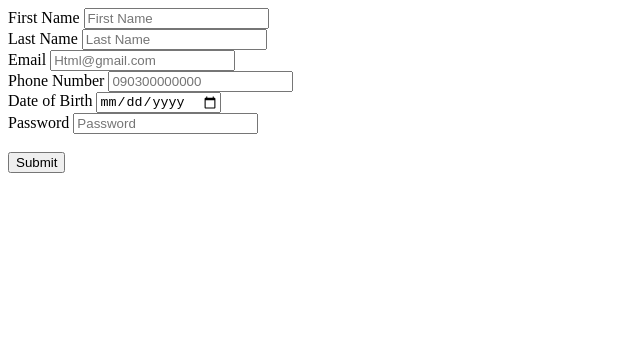
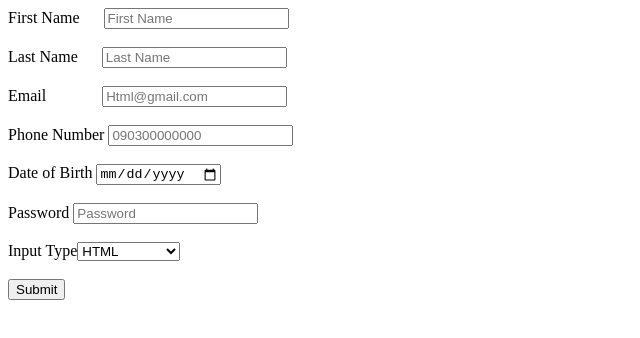
Before and after one commit to Charles54/HTMLContd, a plain HTML site: page index.html in a window 1280 px wide. Shown: the whole page, without its empty margins (0-640 px from the left). Drawn offline with Linux system fonts and the light colour scheme.

Commit message:
Drop down added

```diff
--- a/index.html
+++ b/index.html
@@ -9,23 +9,32 @@
 <body>
 
 <form>
-    <label>First Name</label>
-    <input type="text" placeholder="First Name"><br>
+    <label>First Name</label> &nbsp;&nbsp;&nbsp;&nbsp;
+    <input type="text" placeholder="First Name"><br><br>
 
-    <label>Last Name</label>
-    <input type="text" placeholder="Last Name"><br>
+    <label>Last Name</label>&nbsp;&nbsp;&nbsp;&nbsp;&nbsp;
+    <input type="text" placeholder="Last Name"><br><br>
 
-    <label>Email</label>
-    <input type="email" placeholder="Html@gmail.com"><br>
+    <label>Email</label>&nbsp;&nbsp;&nbsp;&nbsp;&nbsp;&nbsp;&nbsp;&nbsp;&nbsp;&nbsp;&nbsp;&nbsp;&nbsp;
+    <input type="email" placeholder="Html@gmail.com"><br><br>
 
     <label>Phone Number</label>
-    <input type="number" placeholder="090300000000"><br>
+    <input type="number" placeholder="090300000000"><br><br>
 
     <label>Date of Birth</label>
-    <input type="date" placeholder="18/01/1960"><br>
+    <input type="date" placeholder="18/01/1960"><br><br>
 
     <label>Password</label>
     <input type="password" placeholder="Password"><br><br>
+
+   <label>Input Type</label><select>
+        <option value="HTML">HTML</option>
+        <option value="CSS">CSS</option>
+        <option value="JAVASCRIPT">JAVASCRIPT</option>
+        <option value="React Js">REACT JS</option>
+    </select>
+
+    <br><br>
 
     <input type="submit">
 
```
